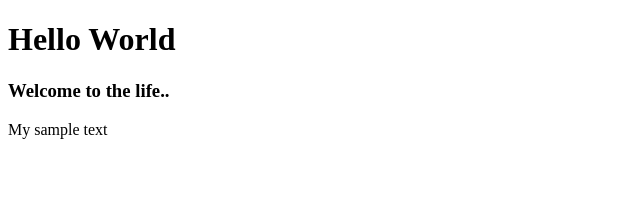
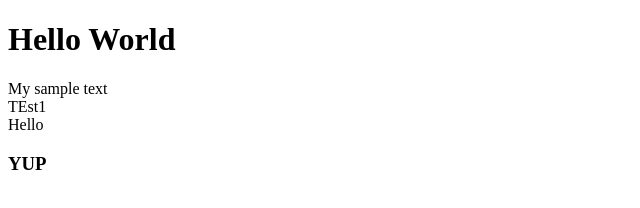
Before and after one commit to gurumalli/sample, a website: page index.html in a window 1280 px wide. Shown: the whole page, without its empty margins (0-640 px from the left). Drawn offline with Linux system fonts and the light colour scheme.

Commit message:
Updated changes

```diff
--- a/index.html
+++ b/index.html
@@ -8,9 +8,11 @@
 </head>
 <body>
     <h1>Hello World</h1>
-    <h3>Welcome to the life..</h3>
     <main>
         My sample text
     </main>
+    <div>TEst1</div>
+    <span>Hello</span>
+    <h3>YUP</h3>
 </body>
 </html>
```
